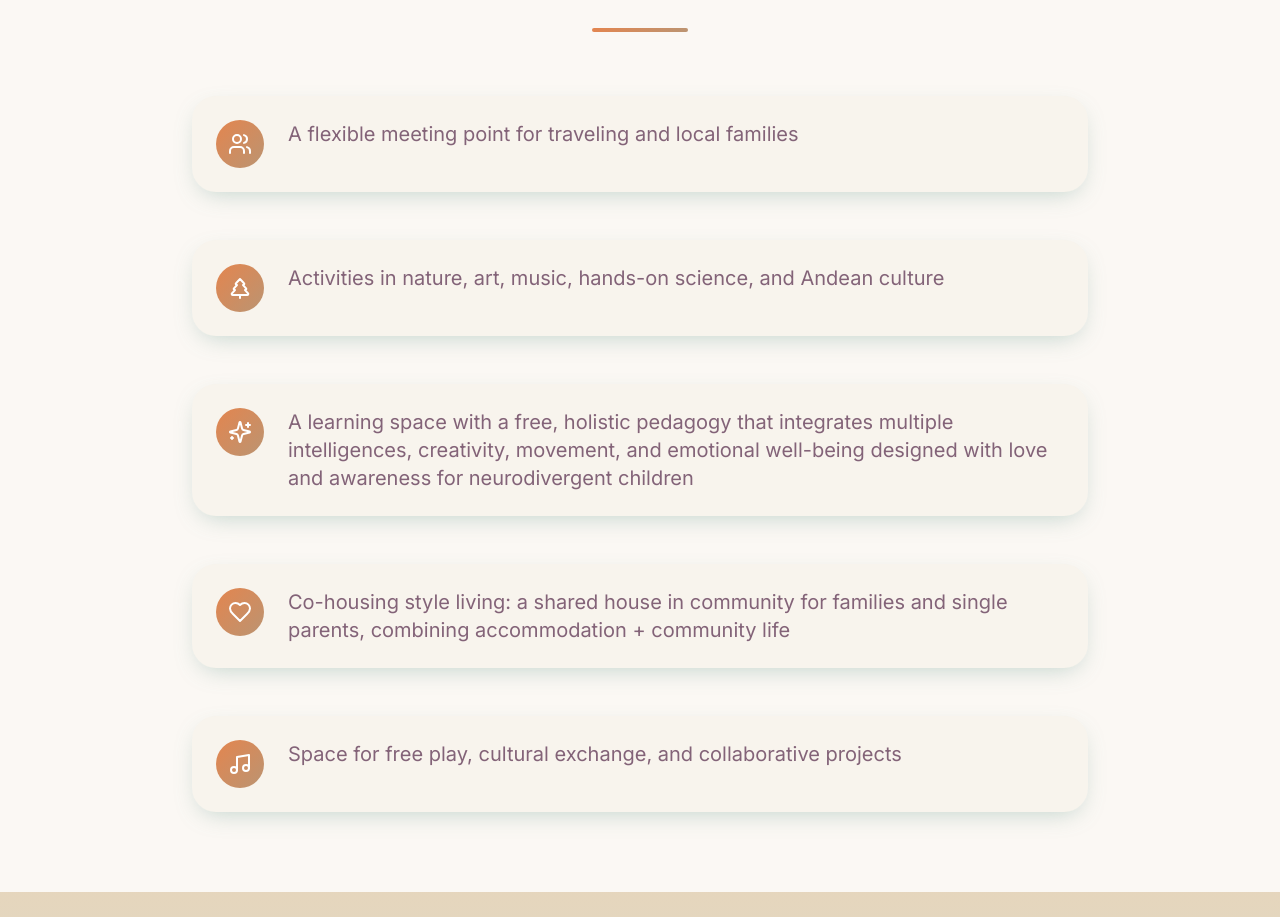
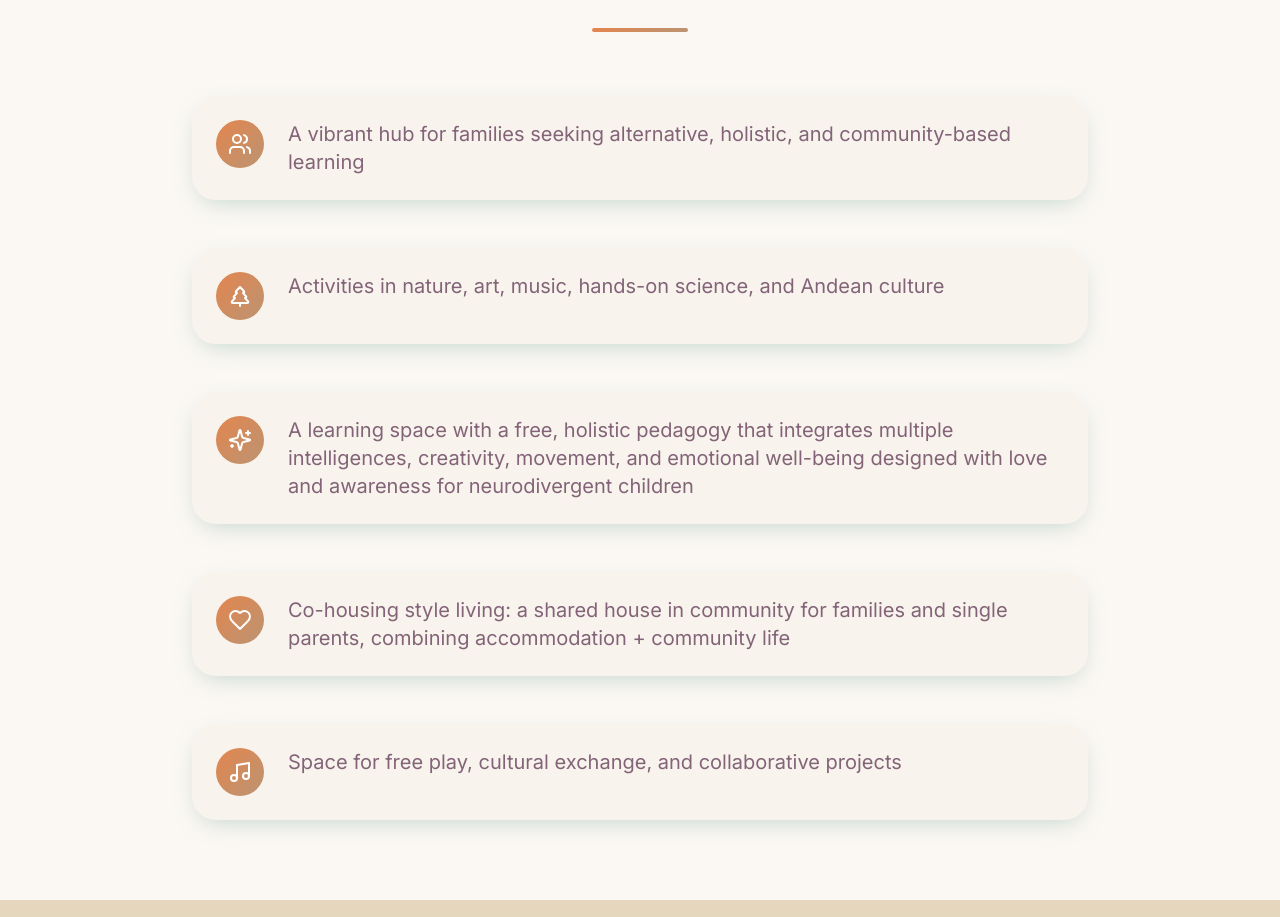
Before and after one commit to Salanego/sacred-roots, a React (Vite) app: page / in a window 1280 px wide. Shown: the part 924-1841 px from the top of the page. Built offline with nearby package versions, Linux system fonts and the light colour scheme; the HTML template or start-up script is replaced by a standard one.

Commit message:
Update vision statement

```diff
--- a/src/components/Vision.tsx
+++ b/src/components/Vision.tsx
@@ -4,7 +4,7 @@ const Vision = () => {
   const visionPoints = [
     {
       icon: Users,
-      text: "A flexible meeting point for traveling and local families"
+      text: "A vibrant hub for families seeking alternative, holistic, and community-based learning"
     },
     {
       icon: TreePine,
```
